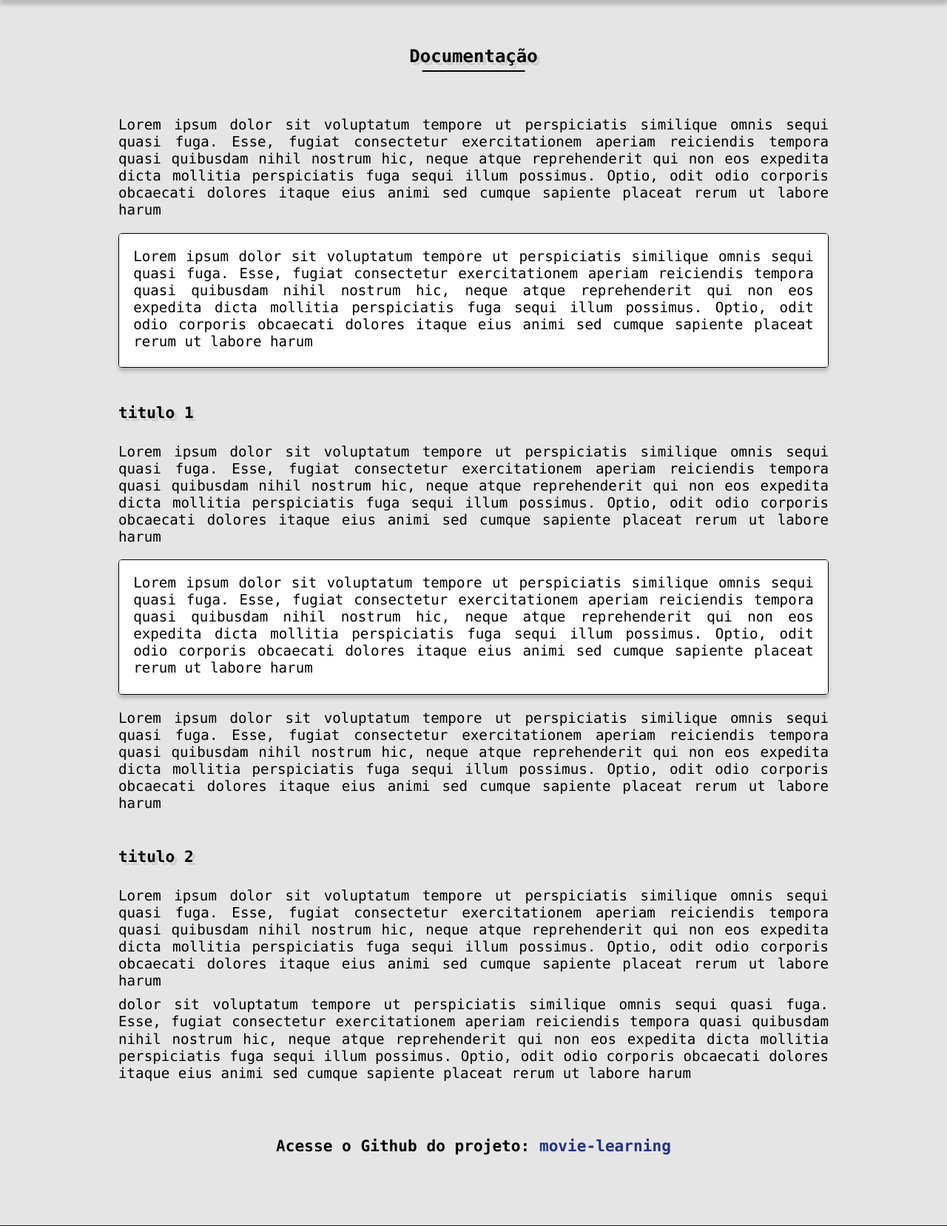
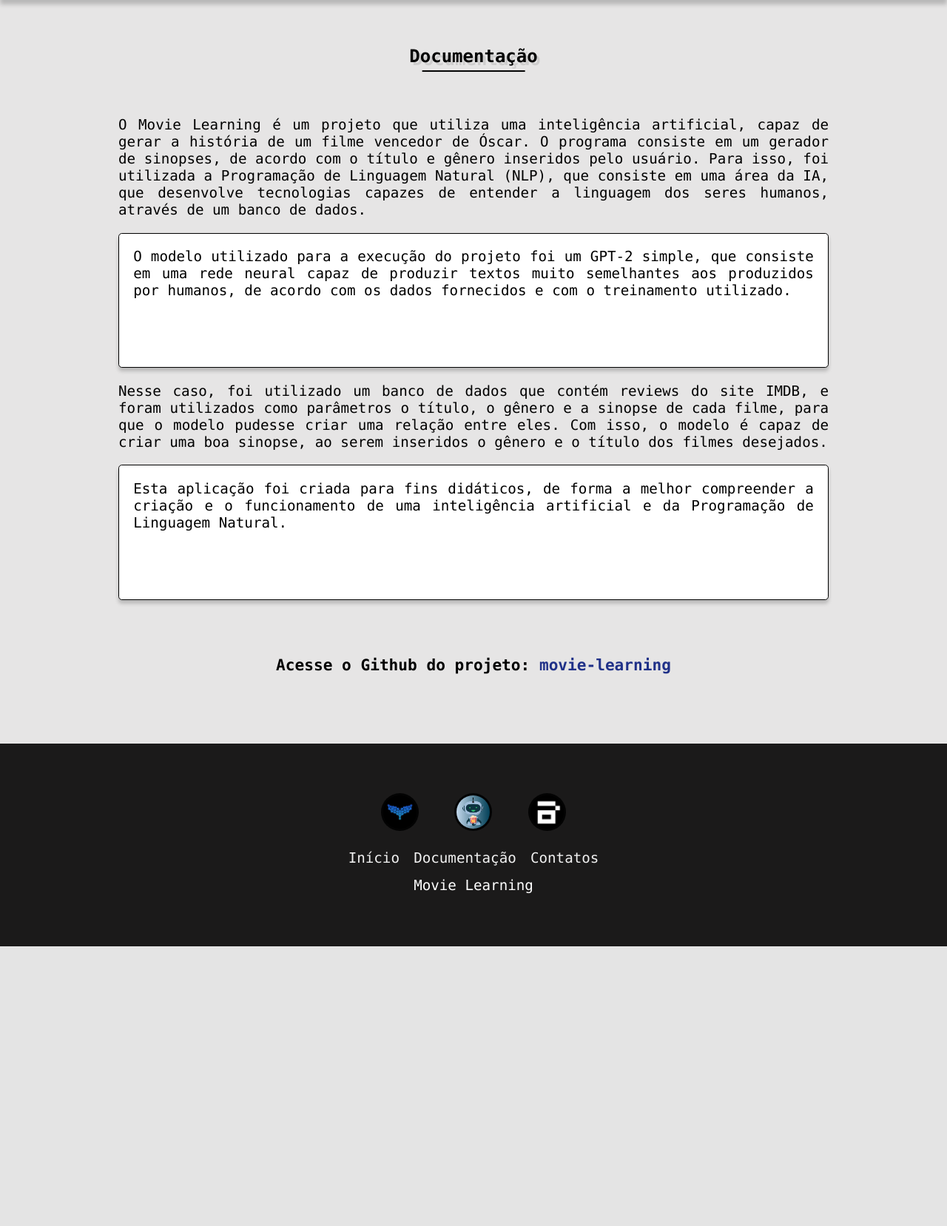
Before and after one commit to TailUFPB/Movie-Learning, a Flask app: page /documentacao.html in a window 1280 px wide. Shown: the part 82-1739 px from the top of the page at 74% size. After the commit the page ends 1361 px from the top, so only its background shows below. Run offline with Flask 2, Linux system fonts and the light colour scheme; parts of the project's set-up code (start-up, migrations or seed data) failed here and were passed over.

Commit message:
Add documentation basic text

```diff
--- a/templates/documentacao.html
+++ b/templates/documentacao.html
@@ -46,35 +46,26 @@
         <section class="sections">
             <div class="container-md">
                 <div class="text-doc">
-                    <p class="texto-introducao">Lorem ipsum dolor sit voluptatum tempore ut perspiciatis similique omnis sequi quasi fuga. Esse, fugiat consectetur exercitationem aperiam reiciendis tempora quasi quibusdam nihil nostrum hic, neque atque reprehenderit qui non eos expedita dicta mollitia perspiciatis fuga sequi illum possimus. Optio, odit odio corporis obcaecati dolores itaque eius animi sed cumque sapiente placeat rerum ut labore harum</p>
+                    <p class="texto-introducao">O Movie Learning é um projeto que utiliza uma inteligência artificial, capaz de gerar a história de um filme vencedor de Óscar. O programa consiste em um gerador de sinopses, de acordo com o título e gênero inseridos pelo usuário. Para isso, foi utilizada a Programação de Linguagem Natural (NLP), que consiste em uma área da IA, que desenvolve tecnologias capazes de entender a linguagem dos seres humanos, através de um banco de dados.</p>
                     <div class="box-sections doc">
                         <div class="box-sinopse box-doc">
                             <div>
                                 <div class="text-sinopse">
-                                    <p class="texto-introducao">Lorem ipsum dolor sit voluptatum tempore ut perspiciatis similique omnis sequi quasi fuga. Esse, fugiat consectetur exercitationem aperiam reiciendis tempora quasi quibusdam nihil nostrum hic, neque atque reprehenderit qui non eos expedita dicta mollitia perspiciatis fuga sequi illum possimus. Optio, odit odio corporis obcaecati dolores itaque eius animi sed cumque sapiente placeat rerum ut labore harum</p>
+                                    <p class="texto-introducao">O modelo utilizado para a execução do projeto foi um GPT-2 simple, que consiste em uma rede neural capaz de produzir textos muito semelhantes aos produzidos por humanos, de acordo com os dados fornecidos e com o treinamento utilizado.</p>
                                 </div>
                             </div>
                         </div>
                     </div>
-                    <div class="title-doc">
-                        <h1>titulo 1</h1>
-                    </div>
-                    <p class="texto-introducao">Lorem ipsum dolor sit voluptatum tempore ut perspiciatis similique omnis sequi quasi fuga. Esse, fugiat consectetur exercitationem aperiam reiciendis tempora quasi quibusdam nihil nostrum hic, neque atque reprehenderit qui non eos expedita dicta mollitia perspiciatis fuga sequi illum possimus. Optio, odit odio corporis obcaecati dolores itaque eius animi sed cumque sapiente placeat rerum ut labore harum</p>
+                    <p class="texto-introducao">Nesse caso, foi utilizado um banco de dados que contém reviews do site IMDB, e foram utilizados como parâmetros o título, o gênero e a sinopse de cada filme, para que o modelo pudesse criar uma relação entre eles. Com isso, o modelo é capaz de criar uma boa sinopse, ao serem inseridos o gênero e o título dos filmes desejados. </p>
                     <div class="box-sections doc">
                         <div class="box-sinopse box-doc">
                             <div>
                                 <div class="text-sinopse">
-                                    <p class="texto-introducao">Lorem ipsum dolor sit voluptatum tempore ut perspiciatis similique omnis sequi quasi fuga. Esse, fugiat consectetur exercitationem aperiam reiciendis tempora quasi quibusdam nihil nostrum hic, neque atque reprehenderit qui non eos expedita dicta mollitia perspiciatis fuga sequi illum possimus. Optio, odit odio corporis obcaecati dolores itaque eius animi sed cumque sapiente placeat rerum ut labore harum</p>
+                                    <p class="texto-introducao">Esta aplicação foi criada para fins didáticos, de forma a melhor compreender a criação e o funcionamento de uma inteligência artificial e da Programação de Linguagem Natural.</p>
                                 </div>
                             </div>
                         </div>
                     </div>
-                    <p class="texto-introducao">Lorem ipsum dolor sit voluptatum tempore ut perspiciatis similique omnis sequi quasi fuga. Esse, fugiat consectetur exercitationem aperiam reiciendis tempora quasi quibusdam nihil nostrum hic, neque atque reprehenderit qui non eos expedita dicta mollitia perspiciatis fuga sequi illum possimus. Optio, odit odio corporis obcaecati dolores itaque eius animi sed cumque sapiente placeat rerum ut labore harum</p>
-                    <div class="title-doc">
-                        <h1>titulo 2</h1>
-                    </div>
-                    <p class="texto-introducao">Lorem ipsum dolor sit voluptatum tempore ut perspiciatis similique omnis sequi quasi fuga. Esse, fugiat consectetur exercitationem aperiam reiciendis tempora quasi quibusdam nihil nostrum hic, neque atque reprehenderit qui non eos expedita dicta mollitia perspiciatis fuga sequi illum possimus. Optio, odit odio corporis obcaecati dolores itaque eius animi sed cumque sapiente placeat rerum ut labore harum</p>
-                    <p class="texto-introducao">dolor sit voluptatum tempore ut perspiciatis similique omnis sequi quasi fuga. Esse, fugiat consectetur exercitationem aperiam reiciendis tempora quasi quibusdam nihil nostrum hic, neque atque reprehenderit qui non eos expedita dicta mollitia perspiciatis fuga sequi illum possimus. Optio, odit odio corporis obcaecati dolores itaque eius animi sed cumque sapiente placeat rerum ut labore harum</p>
                 </div>
                 <div class="github text-box">
                     <h3>Acesse o Github do projeto: <a href="https://github.com/">movie-learning</a></h3>
```
